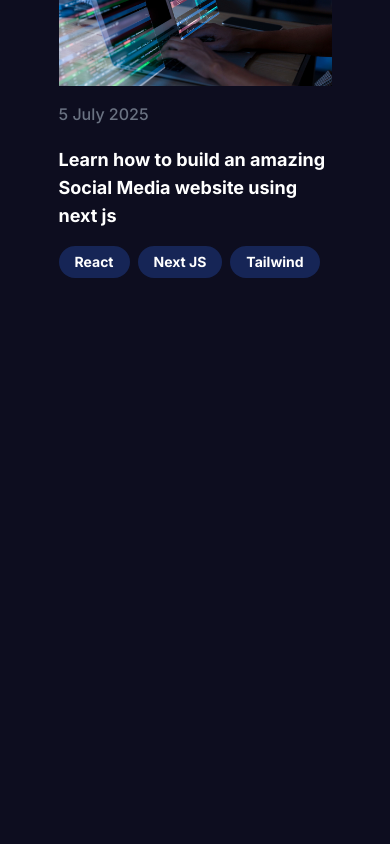
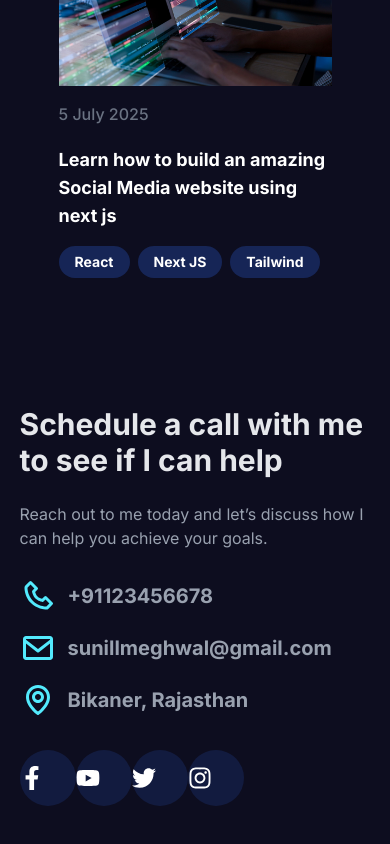
Before and after one commit to sunillmeghwal/Sunil_Portfolio, a Next.js app: page / in a window 390 px wide. Shown: the part 7628-8472 px from the top of the page. Before the commit the page ends 7970 px from the top, so only its background shows below. Built offline with nearby package versions, Linux system fonts and the light colour scheme.

Commit message:
contact section

```diff
--- /dev/null
+++ b/components/Home/Contact/Contact.tsx
@@ -0,0 +1,67 @@
+import React from "react";
+import { BiEnvelope, BiMap, BiPhone } from "react-icons/bi";
+import { FaFacebookF, FaInstagram, FaTwitter, FaYoutube } from "react-icons/fa";
+
+const Contact = () => {
+  return (
+    <div className="pt-16 pb-16">
+      <div className="w-[90%] md:w-[70%] mx-auto grid grid-cols-1 lg:grid-cols-2 gap-10 items-center">
+        {/*Text content */}
+        <div>
+          <h1 className="text-3xl sm:text-4xl lg:text-5xl font-bold text-gray-200">
+            Schedule a call with me to see if I can help
+          </h1>
+          <p className="mt-6 text-gray-400 text-base sm:text-lg">
+            Reach out to me today and let’s discuss how I can help you achieve
+            your goals.
+          </p>
+
+          {/*Info */}
+          <div className="mt-7">
+            <div className="flex items-center space-x-3 mb-4">
+              <BiPhone className="w-9 h-9 text-cyan-300" />
+              <p className="text-xl font-bold text-gray-400">+91123456678</p>
+            </div>
+
+            <div className="flex items-center space-x-3 mb-4">
+              <BiEnvelope className="w-9 h-9 text-cyan-300" />
+              <p className="text-xl font-bold text-gray-400">
+                sunillmeghwal@gmail.com
+              </p>
+            </div>
+
+            <div className="flex items-center space-x-3 mb-4">
+              <BiMap className="w-9 h-9 text-cyan-300" />
+              <p className="text-xl font-bold text-gray-400">
+                Bikaner, Rajasthan
+              </p>
+            </div>
+          </div>
+          {/*Social icons*/}
+
+          <div className="flex items-center mt-8 spacee-x-3">
+            <div className="w-14 h-14 bg-blue-950/60 rounded-full flex items- justify-center cursor-pointer flex-col hover:bg-blue-800 transition-all duration-300">
+              <FaFacebookF className="text-white w-6 h-6 " />
+            </div>
+
+            <div className="w-14 h-14 bg-blue-950/60 rounded-full flex items- justify-center cursor-pointer flex-col hover:bg-red-600 transition-all duration-300">
+              <FaYoutube className="text-white w-6 h-6 " />
+            </div>
+
+            <div className="w-14 h-14 bg-blue-950/60 rounded-full flex items- justify-center cursor-pointer flex-col hover:bg-sky-400 transition-all duration-300">
+              <FaTwitter className="text-white w-6 h-6 " />
+            </div>
+
+            <div className="w-14 h-14 bg-blue-950/60 rounded-full flex items- justify-center cursor-pointer flex-col hover:bg-pink-500 transition-all duration-300">
+              <FaInstagram className="text-white w-6 h-6 " />
+            </div>
+          </div>
+
+          {/* form*/}
+        </div>
+      </div>
+    </div>
+  );
+};
+
+export default Contact;
--- a/components/Home/Home.tsx
+++ b/components/Home/Home.tsx
@@ -6,6 +6,7 @@
 import Skills from "./Skills/Skills";
 import ClientReview from "./ClientReview/ClientReview";
 import Blog from "./Blog/Blog";
+import Contact from "./Contact/Contact";
 
 const Home = () => {
   return (
@@ -17,6 +18,7 @@
       <Skills />
       <ClientReview />
       <Blog />
+      <Contact />
     </div>
   );
 };
```
